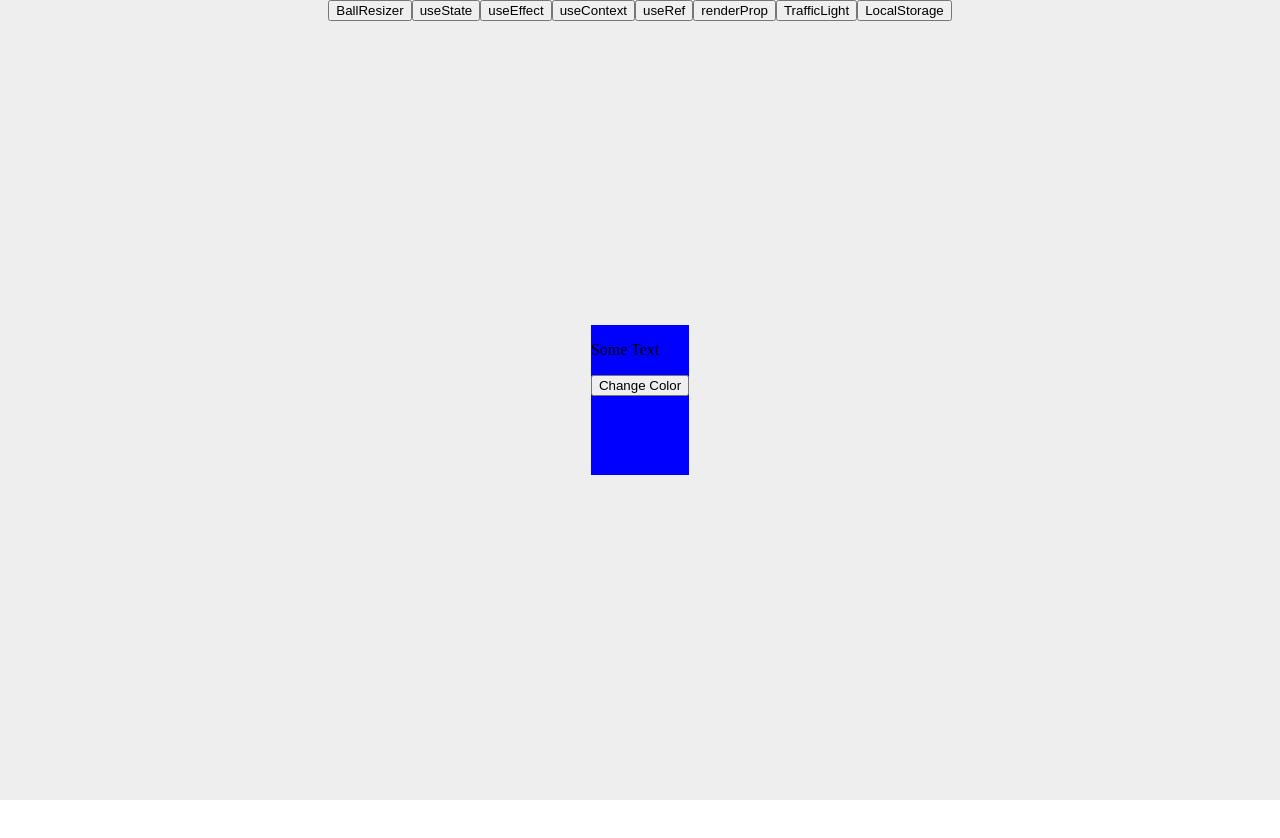
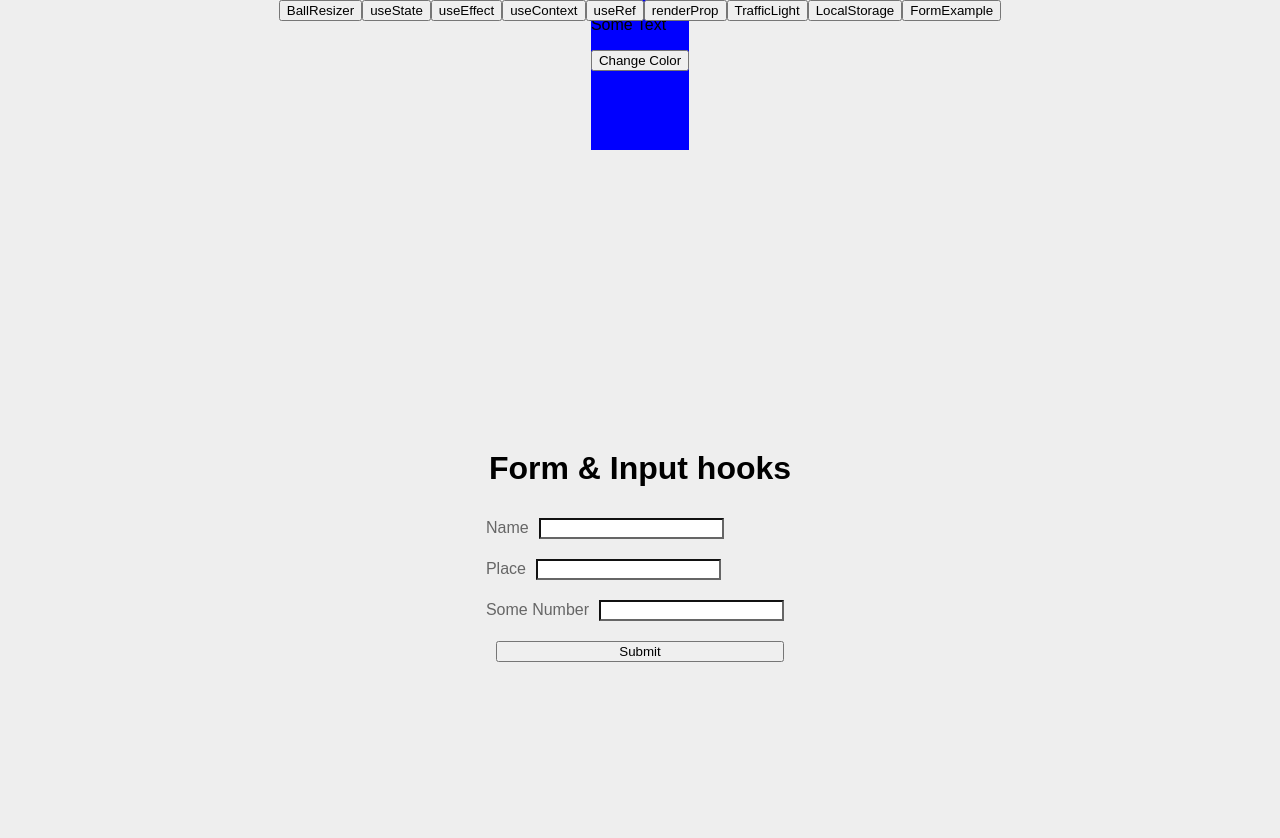
Before and after one commit to Dameon1/hooks-testing, a React (Create React App) app: page /form-example in a window 1280 px wide. Shown: the top 838 px of the page. Before the commit the page ends 800 px from the top, so only its background shows below. Built offline with nearby package versions, Linux system fonts and the light colour scheme.

Commit message:
added form example

```diff
--- a/package.json
+++ b/package.json
@@ -10,7 +10,8 @@
     "react-hooks-helper": "^1.6.0",
     "react-router-dom": "^4.3.1",
     "react-scripts": "2.1.5",
-    "react-testing-library": "^5.8.0"
+    "react-testing-library": "^5.8.0",
+    "styled-components": "^4.1.3"
   },
   "scripts": {
     "start": "react-scripts start",
--- a/src/App.js
+++ b/src/App.js
@@ -12,6 +12,7 @@ import Banner from './Banner';
 import RenderProp from './RenderProp';
 import TrafficLight from "./TrafficLight";
 import LocalStorage from "./LocalStorage";
+import FormDisplay from "./forms";
 
 function App() {
   return (
@@ -26,6 +27,7 @@ function App() {
       <Route exact path="/render-prop" component={RenderProp} />
       <Route exact path="/traffic-light" component={TrafficLight} />
       <Route exact path="/use-local-storage" component={LocalStorage} />
+      <Route exact path="/form-example" component={FormDisplay} />
     </div>
   );
 }
--- a/src/Header.js
+++ b/src/Header.js
@@ -29,7 +29,9 @@ function Header(){
   <Link to="/use-local-storage">
     <button className="linkButton">LocalStorage</button>
   </Link>
-
+  <Link to="/form-example">
+    <button className="linkButton">FormExample</button>
+  </Link>
   </div>
   )
 }
--- /dev/null
+++ b/src/Utils/regex.js
@@ -0,0 +1,4 @@
+// eslint-disable-next-line
+export const emailRegex = /^(([^<>()\[\]\\.,;:\s@"]+(\.[^<>()\[\]\\.,;:\s@"]+)*)|(".+"))@((\[[0-9]{1,3}\.[0-9]{1,3}\.[0-9]{1,3}\.[0-9]{1,3}\])|(([a-zA-Z\-0-9]+\.)+[a-zA-Z]{2,}))$/;
+export const phoneNumberRegex = /[0-9+]{9,13}$/;
+export const postcodeRegex = /[0-9a-zA-Z-\s]{6,9}$/;
--- /dev/null
+++ b/src/forms/hooks.js
@@ -0,0 +1,241 @@
+import { useEffect, useReducer } from "react";
+import { emailRegex } from "../Utils/regex";
+
+const formReducer = (state, action) => {
+    switch (action.type) {
+        case "setValidationRules": {
+            return {
+                ...state,
+                validationRules: {
+                    ...state.validationRules,
+                    ...action.payload
+                }
+            };
+        }
+        case "update": {
+            return {
+                ...state,
+                values: {
+                    ...state.values,
+                    ...(action.payload.values ? action.payload.values : {})
+                },
+                errors: {
+                    ...state.errors,
+                    ...action.payload.errors
+                }
+            };
+        }
+        case "setConfig": {
+            return {
+                ...state,
+                config: {
+                    ...state.config,
+                    ...action.payload
+                }
+            };
+        }
+        default: {
+            return state;
+        }
+    }
+};
+
+export const useForm = () => {
+    const [state, dispatch] = useReducer(formReducer, {
+        errors: {},
+        values: {},
+        validationRules: {},
+        config: {}
+    });
+
+    const getValues = () => {
+        return state.values;
+    };
+
+    const isValid = () => {
+        if (Object.keys(state.values).length === 0) {
+            return false;
+        }
+        return validateForm(state, dispatch);
+    };
+
+    return {
+        values: state.values,
+        errors: state.errors,
+        isValid,
+        getValues,
+        dispatch
+    };
+};
+
+export const useInput = ({ validation, defaultValue, ...config }, form) => {
+    useEffect(
+        () => {
+            form.dispatch({
+                type: "setValidationRules",
+                payload: { [config.name]: validation }
+            });
+            form.dispatch({
+                type: "setConfig",
+                payload: { [config.name]: config }
+            });
+        },
+        [config.validation]
+    );
+
+    const errors = form.errors[config.name] ? form.errors[config.name] : [];
+
+    const value = form.values[config.name] ? form.values[config.name] : "";
+
+    useEffect(
+        () => {
+            form.dispatch({
+                type: "update",
+                payload: {
+                    values: {
+                        [config.name]: defaultValue ? defaultValue : value
+                    },
+                    errors: {
+                        [config.name]: errors
+                    }
+                }
+            });
+        },
+        [config.name, defaultValue]
+    );
+
+    const valueSetter = e => {
+        let value;
+        if (e.target !== undefined) {
+            value = e.target.value;
+        } else {
+            value = e;
+        }
+
+        form.dispatch({
+            type: "update",
+            payload: {
+                values: {
+                    [config.name]: value
+                },
+                errors: {
+                    [config.name]: []
+                }
+            }
+        });
+    };
+
+    const validateField = e => {
+        const state = {
+            values: form.values,
+            errors: form.errors
+        };
+        let newErrors = [];
+        if (validation !== undefined) {
+            Object.keys(validation).forEach(key => {
+                // value, test, key, state
+                const validationConfig = {
+                    value,
+                    test: validation[key],
+                    key,
+                    state,
+                    displayName: config.placeholder
+                };
+
+                const err = handleValidation(validationConfig);
+                if (err) {
+                    newErrors.push(err);
+                }
+            });
+        }
+        form.dispatch({
+            type: "update",
+            payload: {
+                values: {
+                    [config.name]: value
+                },
+                errors: {
+                    [config.name]: newErrors
+                }
+            }
+        });
+    };
+
+    return {
+        ...config,
+        errors: errors,
+        onChange: valueSetter,
+        onBlur: validateField,
+        value: value
+    };
+};
+
+const validateForm = (state, dispatch) => {
+    const { values, validationRules, config } = state;
+    let isValid = true;
+    Object.entries(values).forEach(([name, value]) => {
+        const valueErrors = [];
+        Object.entries(validationRules[name]).forEach(([key, test]) => {
+            const validationConfig = {
+                value,
+                test,
+                key,
+                state,
+                displayName: config[name].placeholder
+            };
+            const validatorResponse = handleValidation(validationConfig);
+            if (validatorResponse !== undefined) {
+                valueErrors.push(validatorResponse);
+                isValid = false;
+            }
+        });
+        dispatch({
+            type: "update",
+            payload: {
+                values: {
+                    [name]: value
+                },
+                errors: {
+                    [name]: valueErrors
+                }
+            }
+        });
+    });
+    return isValid;
+};
+
+const handleValidation = ({ value, test, key, state, displayName }) => {
+    switch (key) {
+        case "maxLength": {
+            if (value.length > test) {
+                return `Maximum length for this input is ${test}`;
+            }
+            break;
+        }
+        case "minLength": {
+            if (value.length > 0 && value.length < test) {
+                return `Minimum length for this input is ${test}`;
+            }
+            break;
+        }
+        case "required": {
+            if (test === true && value.length < 1) {
+                return `${displayName} is required`;
+            }
+            break;
+        }
+        case "email": {
+            if (test === true && value.length > 0 && !emailRegex.test(value)) {
+                return "Please enter a valid email address";
+            }
+            break;
+        }
+        case "customValidator": {
+            return test(value, state);
+        }
+        default: {
+            return undefined;
+        }
+    }
+    return undefined;
+};
--- /dev/null
+++ b/src/forms/index.js
@@ -0,0 +1,77 @@
+import React from "react";
+import styled from "styled-components";
+import { useInput, useForm } from "./hooks";
+import { Input } from "./inputs";
+
+
+
+export default function FormDisplay() {
+  const form = useForm();
+  const nameInput = useInput(
+    {
+      name: "name",
+      label: "Name",
+      validation: {
+        maxLength: 20,
+        required: true
+      }
+    },
+    form
+  );
+  const placeInput = useInput(
+    {
+      name: "place",
+      label: "Place",
+      validation: {
+        minLength: 5,
+        required: true
+      }
+    },
+    form
+  );
+
+  const numberInput = useInput(
+    {
+      name: "number",
+      label: "Some Number",
+      type: "number",
+      validation: {
+        customValidator: value => {
+          if (value < 10) {
+            return "This value must be more than 10";
+          }
+        },
+        required: true
+      }
+    },
+    form
+  );
+
+  return (
+    <div className="App">
+      <h1>Form & Input hooks</h1>
+      <Form
+        onSubmit={e => {
+          e.preventDefault();
+          if (form.isValid()) {
+            console.log("submit", form.values);
+          }
+        }}
+      >
+        <Input {...nameInput} />
+        <Input {...placeInput} />
+        <Input {...numberInput} />
+        <button>Submit</button>
+      </Form>
+    </div>
+  );
+}
+
+const Form = styled.form`
+  display: flex;
+  flex-direction: column;
+  input,
+  button {
+    margin: 10px;
+  }
+`;
--- /dev/null
+++ b/src/forms/inputs.js
@@ -0,0 +1,42 @@
+import React from "react";
+import styled from "styled-components";
+
+export const Input = ({ errors, label, ...props }) => {
+    console.log(errors);
+    return (
+        <InputContainer hasErrors={errors.length > 0}>
+            <label>{label}</label>
+            <input {...props} />
+            <ErrorList errors={errors} />
+        </InputContainer>
+    );
+};
+
+const InputContainer = styled.div`
+    label {
+        color: ${props => (props.hasErrors ? "#ff2222" : "#666666")};
+    }
+    input {
+        border-color: ${props => (props.hasErrors ? "#ff2222" : "#666666")};
+    }
+`;
+
+const ErrorList = ({ errors }) => {
+    return errors.length > 0 ? (
+        <Ul>
+            {errors.map(error => (
+                <li>{error}</li>
+            ))}
+        </Ul>
+    ) : null;
+};
+
+const Ul = styled.ul`
+    padding: 0px;
+    li {
+      background #ffdddd;
+      border 1px solid #ff9999;
+      padding: 2px;
+      margin-bottom: 2px;
+    }
+`;
--- a/src/styles.css
+++ b/src/styles.css
@@ -1,6 +1,7 @@
 body {
   padding: 0;
   margin: 0;
+  font-family: sans-serif;
 }
 .header {
   position:fixed;
```
Also changed, not shown: 1 other file (tests, documents, lock files or other folders).
